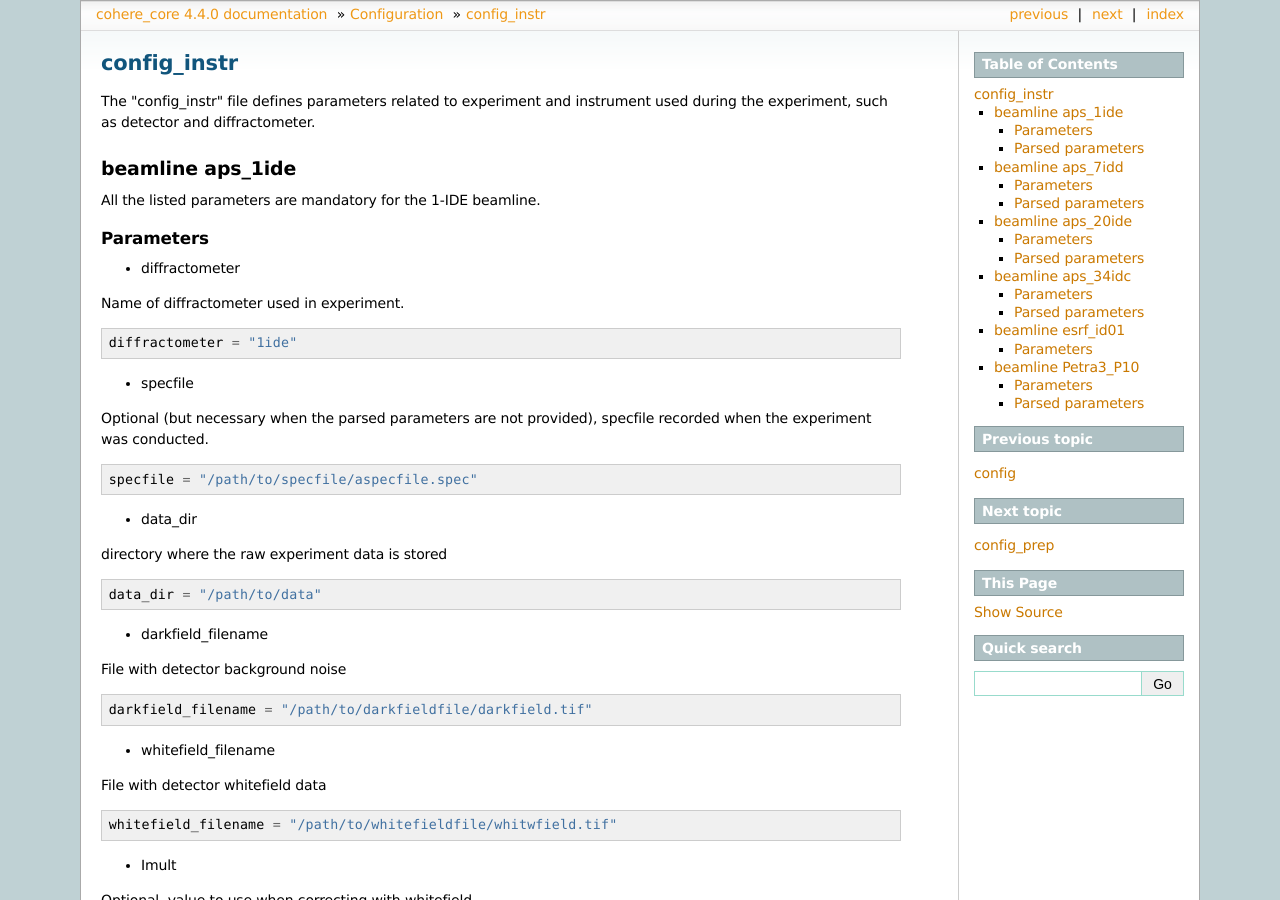
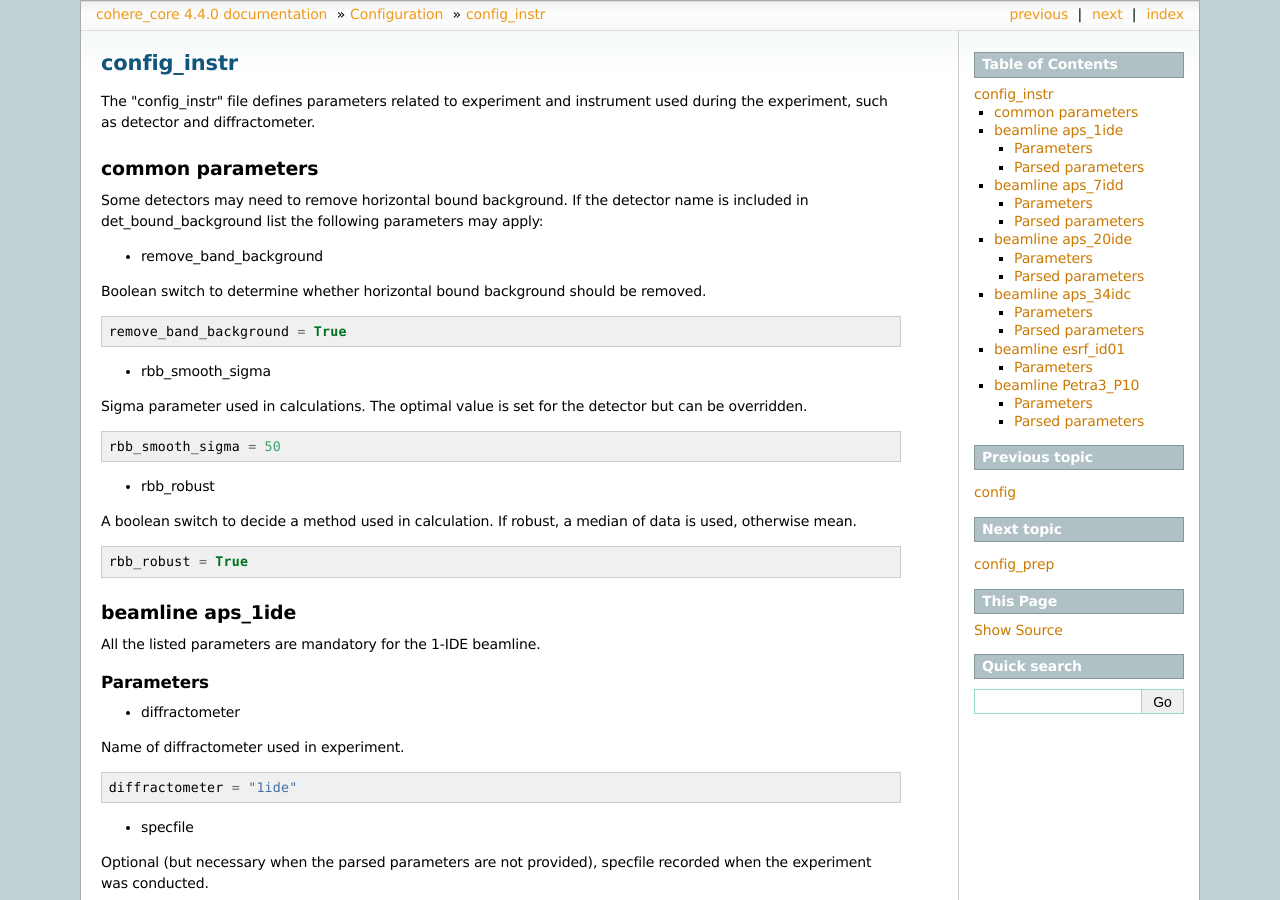
Before and after one commit to AdvancedPhotonSource/cohere, a Sphinx documentation site: the page built from docs/source/config_instr.rst, in a window 1280 px wide and 900 px high. Built offline with Sphinx 7.4.7, drawn with Linux system fonts in a browser that asks for light colours; some of the changed text lies outside the part shown.

Commit message:
updated docs with removal of horizontal bound removal parameters, sync

```diff
--- a/docs/source/config_instr.rst
+++ b/docs/source/config_instr.rst
@@ -4,6 +4,36 @@
 config_instr
 ============
 The "config_instr" file defines parameters related to experiment and instrument used during the experiment, such as detector and diffractometer.
+
+.. _hbb:
+
+common parameters
+-----------------
+Some detectors may need to remove horizontal bound background. If the detector name is included in det_bound_background list the following parameters may apply:
+
+- remove_band_background
+
+| Boolean switch to determine whether horizontal bound background should be removed.
+
+::
+
+    remove_band_background = True
+
+- rbb_smooth_sigma
+
+| Sigma parameter used in calculations. The optimal value is set for the detector but can be overridden.
+
+::
+
+    rbb_smooth_sigma = 50
+
+- rbb_robust
+
+| A boolean switch to decide a method used in calculation. If robust, a median of data is used, otherwise mean.
+
+::
+
+    rbb_robust = True
 
 beamline aps_1ide
 -----------------
@@ -292,6 +322,7 @@ Parameters
 ::
 
     diffractometer = "7iddrobot"
+
 - data_dir
 
 | directory where the raw experiment data is stored
@@ -331,6 +362,8 @@ Parameters
 ::
 
     detector = "ASI"
+
+| If BSE detector was used, additional parameters used in removal of horizontal bound background are available. Refer to :ref:`hbb`.
 
 Parsed parameters
 =================
@@ -566,7 +599,7 @@ Parameters
 
 ::
 
-    sample = 6
+    detector_module = 6
 
 Parsed parameters
 =================
@@ -578,17 +611,17 @@ Parsed parameters
 
     energy = 7.2
 
-- delta
+- del
 
-| delta (degrees)
+| delta axis posision (degrees)
 
 ::
 
     delta = 30.1
 
-- gamma
+- gam
 
-| gamma (degrees)
+| gamma axis posision in (degrees)
 
 ::
 
@@ -620,13 +653,15 @@ Parsed parameters
 
 - chi
 
-| chi detector axis posision in deg
+| chi motor posision in deg
 
 ::
 
     chi = 90.0
 
 - phi
+
+| phi motor posision in deg
 
 | phi detector axis posision in deg
 
```
Also changed, not shown: other parts of docs/source/config_instr.rst (+1 -1 lines).
